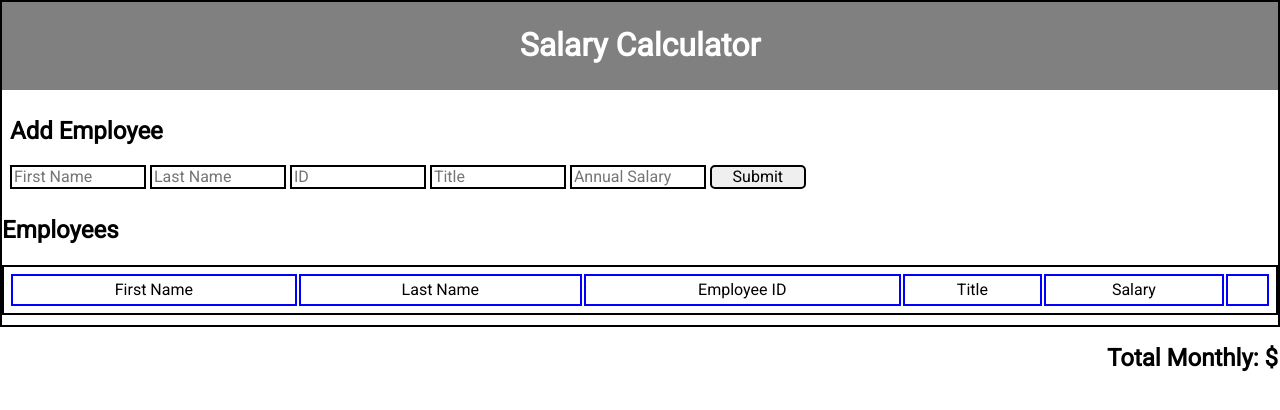
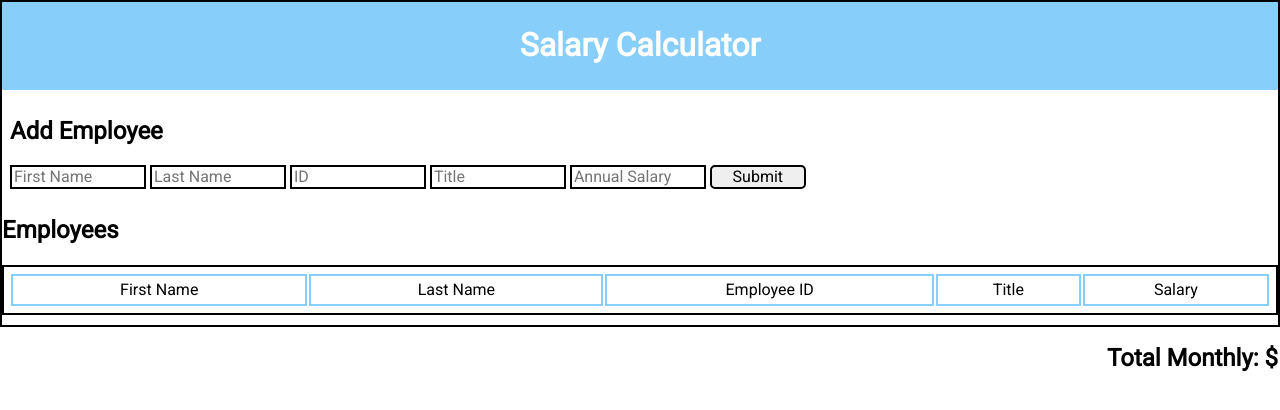
Before and after one commit to DavidVinson/jquery-salary-calculator, a plain HTML site: page index.html in a window 1280 px wide. Drawn offline with Linux system fonts and the light colour scheme.

Commit message:
updated Readme

```diff
--- a/index.html
+++ b/index.html
@@ -47,7 +47,7 @@
                         <td>Employee ID</td>
                         <td>Title</td>
                         <td>Salary</td>
-                        <td></td>
+                        <!-- <td></td> -->
                     </tr>
                 </thead>
                 <tbody class="row-data">
--- a/styles/stylesheet.css
+++ b/styles/stylesheet.css
@@ -3,7 +3,7 @@ body {
 }
 
 .content-main header {
-    background-color: gray;
+    background-color: lightskyblue;
     color: white;
     text-align: center;
     padding: .25rem;
@@ -47,7 +47,7 @@ table {
 table td {
     padding: 5px;
     text-align: center;
-    border: 2px solid blue;
+    border: 2px solid lightskyblue;
 }
 
 .container-total {
```
Also changed, not shown: 1 other file.
